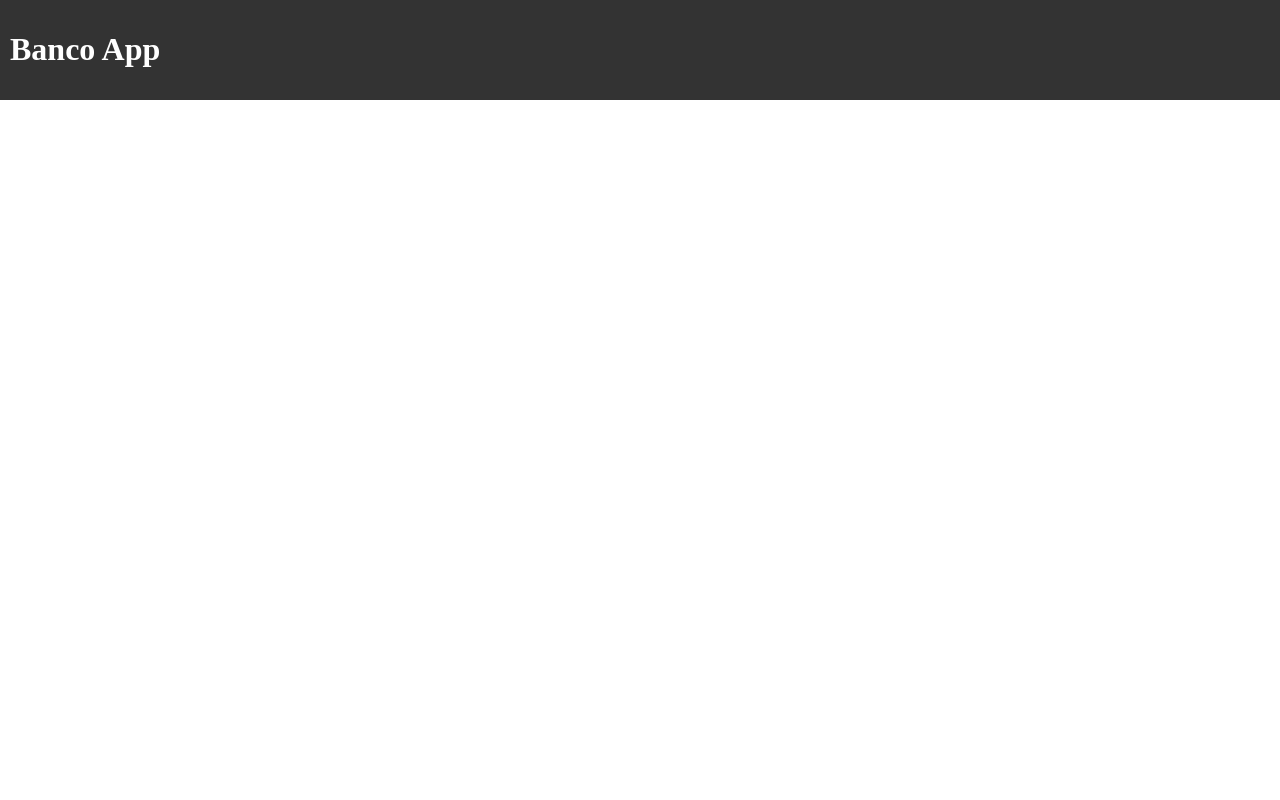
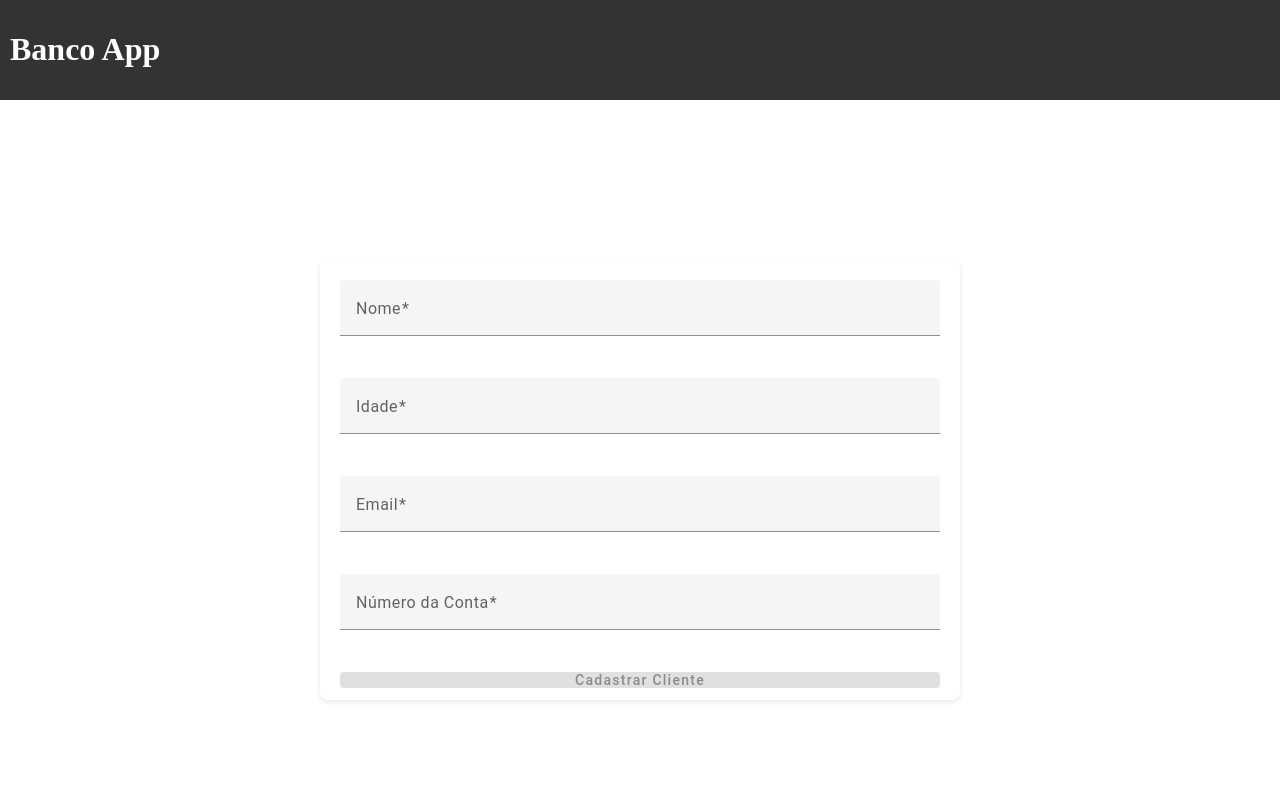
Before and after one commit to alinebianca2/banco-app, an Angular app: page /cliente in a window 1280 px wide. Before the commit this address led to /. Shown: the top 800 px of the page. Built offline with nearby package versions, Linux system fonts and the light colour scheme.

Commit message:
feat: appComponent

```diff
--- a/src/app/app-routing.module.ts
+++ b/src/app/app-routing.module.ts
@@ -1,7 +1,17 @@
 import { NgModule } from '@angular/core';
 import { RouterModule, Routes } from '@angular/router';
+import { ClienteComponent } from './modules/cliente/cliente/cliente.component';
+import { TransacoesComponent } from './modules/transacoes/transacoes/transacoes.component';
+import { ExtratoComponent } from './modules/extrato/extrato/extrato.component';
 
-const routes: Routes = [];
+
+const routes: Routes = [
+  { path: '', redirectTo: '/cliente', pathMatch: 'full' },
+  { path: 'cliente', component: ClienteComponent },
+  { path: 'transacoes/:clientId', component: TransacoesComponent },
+  { path: 'extrato/:clientId', component: ExtratoComponent }
+];
+
 
 @NgModule({
   imports: [RouterModule.forRoot(routes)],
--- a/src/app/app.component.html
+++ b/src/app/app.component.html
@@ -1,5 +1,5 @@
 <app-header></app-header>
-<div class="content">
+<div class="form-container">
   <router-outlet></router-outlet>
 </div>
 <app-footer></app-footer>
--- a/src/app/app.component.scss
+++ b/src/app/app.component.scss
@@ -1,13 +1,11 @@
+@import "~@angular/material/prebuilt-themes/indigo-pink.css";
+
 .content {
     padding: 20px;
-    min-height: calc(100vh - 110px);
+    min-height: calc(100vh - 110px); /* A altura mínima da área de conteúdo */
     display: flex;
     flex-direction: column;
-    justify-content: space-between;
+    justify-content: center; /* Alinha os itens ao centro verticalmente */
+    align-items: center; /* Alinha os itens ao centro horizontalmente */
+    background-color: #f4f4f4; /* Fundo para a área de conteúdo */
   }
-
-  @media screen and (max-width: 768px) {
-    .content {
-      padding: 15px;
-    }
-  }
```
